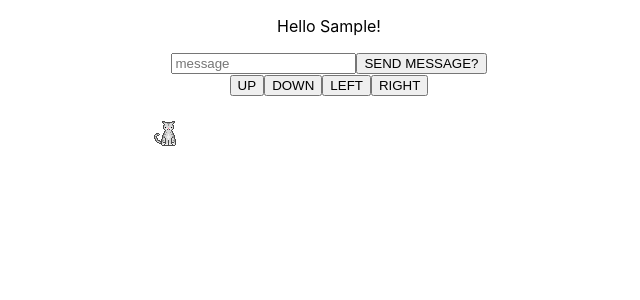
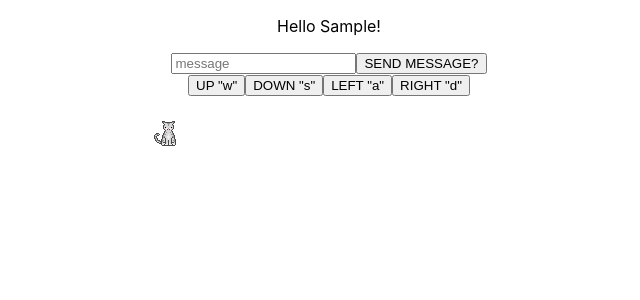
Before and after one commit to Krishan-Nattar/live_data_client, a React (Create React App) app: page / in a window 1280 px wide. Both pictures are taken after typing "Sample", "Sample" into the empty fields and a click on the button "OK". Shown: the top 300 px of the page, without its empty margins (311-951 px from the left). Built offline with nearby package versions, Linux system fonts and the light colour scheme; no server answers.

Commit message:
keyboard presses now added to move cats

```diff
--- a/src/MeetingRoom.js
+++ b/src/MeetingRoom.js
@@ -23,7 +23,9 @@ const MeetingRoom = (props) => {
 
 		props.io.on('move', (data) => {
 			moveCharacter(data.direction);
-		});
+        });
+
+        document.addEventListener('keydown', sendMove);
 	}, []);
 
 	let ROOM = props.channel;
@@ -93,6 +95,26 @@ const MeetingRoom = (props) => {
 	}
 
 	function sendMove(direction) {
+        if(direction.key){
+            let key = direction.key;
+            if(key === "w"){
+                direction = "up"
+
+            } else if(key === "a"){
+                direction = "left"
+
+            } else if(key === "s"){
+                direction = "down"
+            } else if(key === "d"){
+                direction = "right";
+            }
+            moveOtherCharacter(direction);
+			props.io.emit('move', {
+				room: SIGNALING_ROOM,
+				direction,
+            });
+            return;
+        }
 		if (
 			direction === 'up' ||
 			direction === 'down' ||
@@ -147,10 +169,10 @@ const MeetingRoom = (props) => {
 				<button type="submit">SEND MESSAGE?</button>
 			</form>
 
-			<button onClick={sendMove.bind(this, 'up')}>UP</button>
-			<button onClick={sendMove.bind(this, 'down')}>DOWN</button>
-			<button onClick={sendMove.bind(this, 'left')}>LEFT</button>
-			<button onClick={sendMove.bind(this, 'right')}>RIGHT</button>
+			<button onClick={sendMove.bind(this, 'up')}>UP "w"</button>
+			<button onClick={sendMove.bind(this, 'down')}>DOWN "s"</button>
+			<button onClick={sendMove.bind(this, 'left')}>LEFT "a"</button>
+			<button onClick={sendMove.bind(this, 'right')}>RIGHT "d"</button>
 
 			<div className="messageContainer" style = {messageStyle}>
 				<div style={style}>
```
